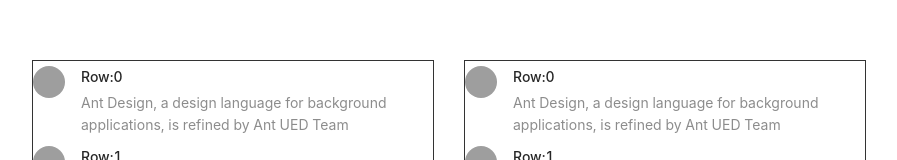
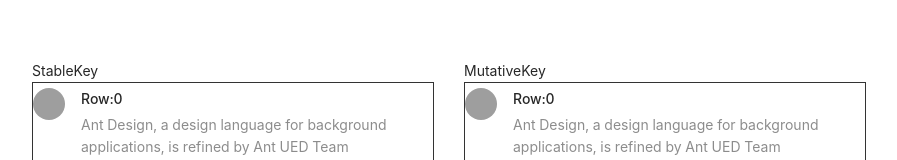
Before and after one commit to careyke/react-virtualized-core, a React app: page / in a window 1280 px wide. Shown: the part 140-300 px from the top of the page, without its empty margins (168-1065 px from the left). Built offline with nearby package versions, Linux system fonts and the light colour scheme; grey boxes are pictures that could not be loaded; the HTML template or start-up script is replaced by a standard one.

Commit message:
fix: fix

```diff
--- a/src/App.tsx
+++ b/src/App.tsx
@@ -7,11 +7,17 @@
 const App: FC = () => {
   return (
     <div className={classes.container}>
-      <div className={classes.item}>
-        <StableKeyVirtualizedList />
+      <div>
+        <div>StableKey</div>
+        <div className={classes.item}>
+          <StableKeyVirtualizedList />
+        </div>
       </div>
-      <div className={classes.item}>
-        <MutativeKeyVirtualizedList />
+      <div>
+        <div>MutativeKey</div>
+        <div className={classes.item}>
+          <MutativeKeyVirtualizedList />
+        </div>
       </div>
     </div>
   );
```
